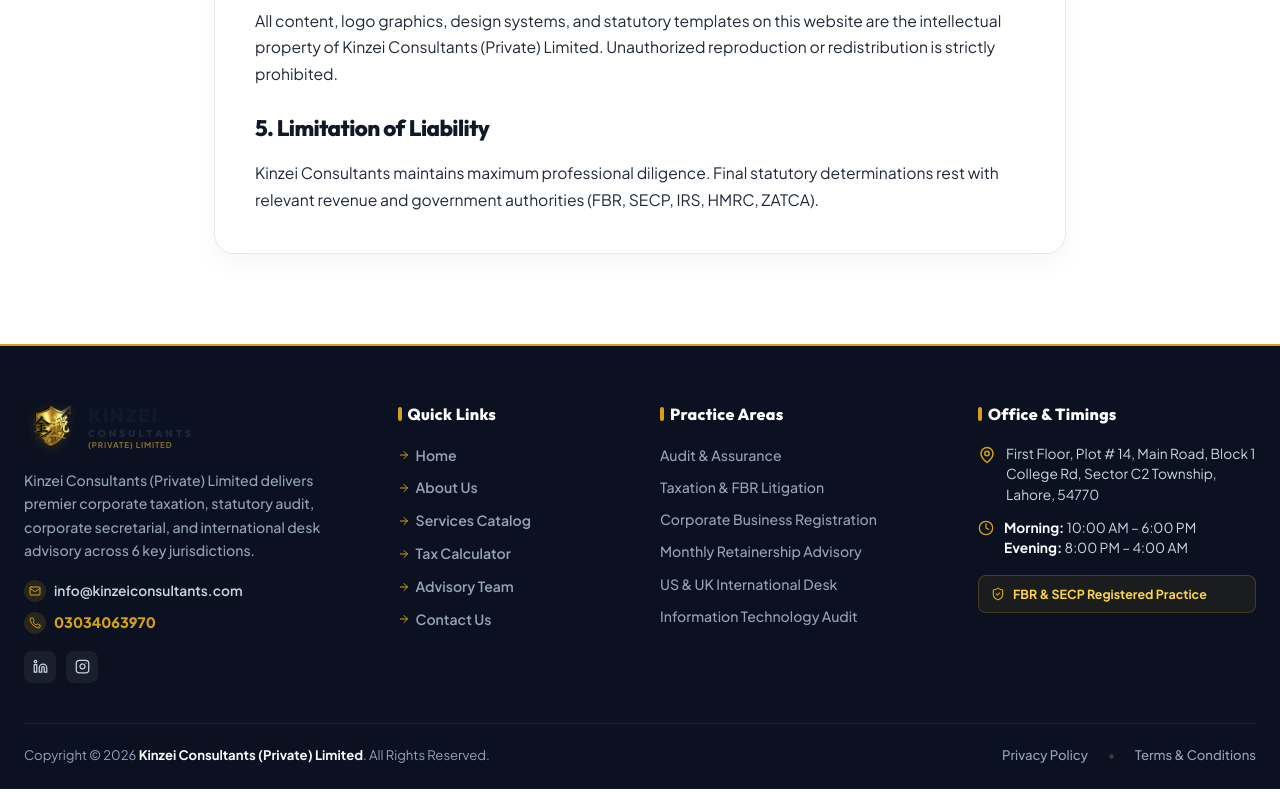
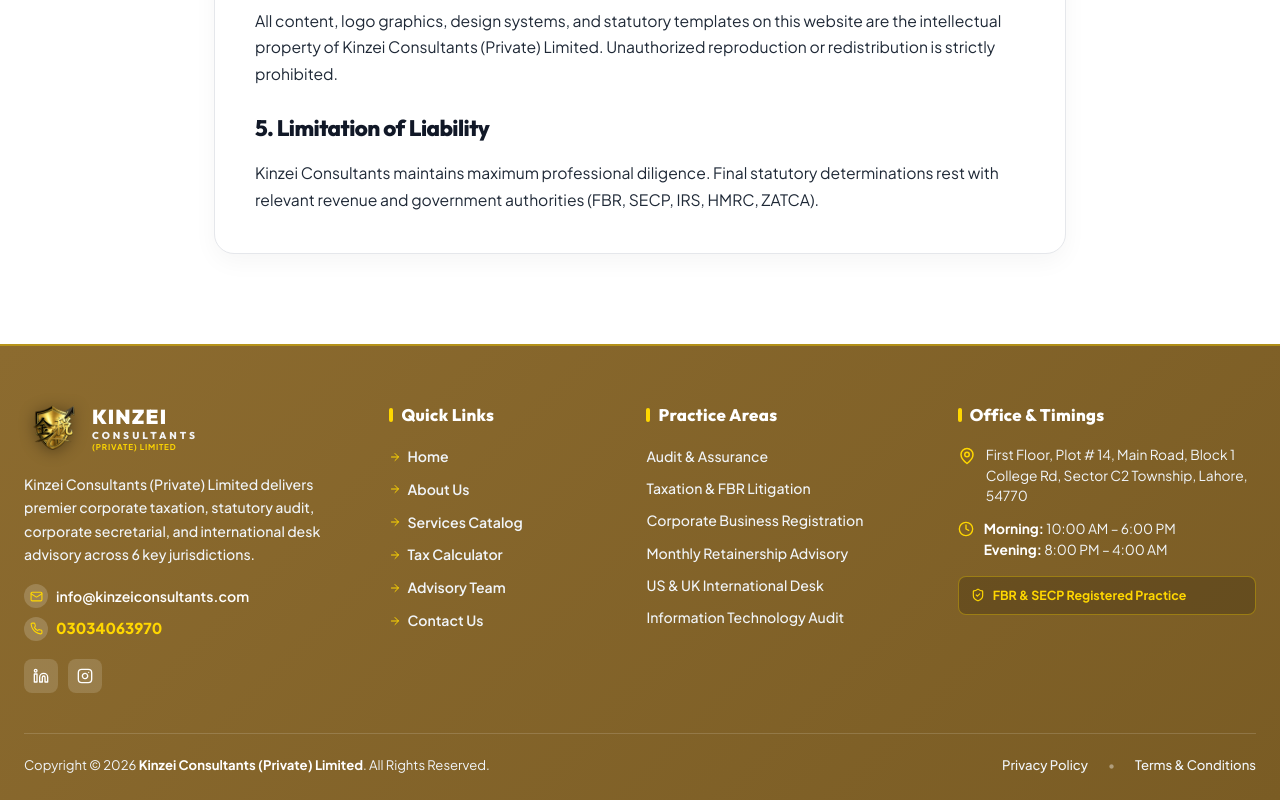
Before and after one commit to Hassan-zubair-ch/kinzei, a React (Vite) app in the folder client/: page /terms-and-conditions in a window 1280 px wide. Shown: the part 1089-1889 px from the top of the page. Built offline with nearby package versions, Linux system fonts and the light colour scheme.

Commit message:
Update footer background color to match header gradient exactly

```diff
--- a/client/src/components/Footer.jsx
+++ b/client/src/components/Footer.jsx
@@ -6,55 +6,55 @@
 export default function Footer() {
   return (
     <footer style={{
-      backgroundColor: '#0B1120',
-      borderTop: '2px solid #D4A017',
+      background: 'linear-gradient(135deg, #8C6B2F 0%, #7A5C24 100%)',
+      borderTop: '2px solid rgba(255, 215, 0, 0.4)',
       paddingTop: '55px',
       paddingBottom: '24px',
-      color: '#E2E8F0',
+      color: '#F3F4F6',
       position: 'relative'
     }}>
       <div className="container">
         {/* Main 4-Column Grid */}
         <div style={{
           display: 'grid',
-          gridTemplateColumns: '1.2fr 0.8fr 1fr 1fr',
+          gridTemplateColumns: '1.2fr 0.8fr 1fr 1.1fr',
           gap: '40px',
           marginBottom: '40px'
         }} className="footer-main-grid">
 
           {/* Col 1: Brand Profile & Direct Contact */}
           <div>
-            <KinzeiLogo height={52} isBrownHeader={false} />
-            <p style={{ marginTop: '16px', fontSize: '0.88rem', lineHeight: '1.65', color: '#94A3B8', maxWidth: '320px', fontWeight: 500 }}>
+            <KinzeiLogo height={56} isBrownHeader={true} />
+            <p style={{ marginTop: '16px', fontSize: '0.88rem', lineHeight: '1.65', color: '#F1F5F9', maxWidth: '320px', fontWeight: 500 }}>
               Kinzei Consultants (Private) Limited delivers premier corporate taxation, statutory audit, corporate secretarial, and international desk advisory across 6 key jurisdictions.
             </p>
 
             <div style={{ marginTop: '18px', display: 'flex', flexDirection: 'column', gap: '8px' }}>
               <a
                 href="mailto:info@kinzeiconsultants.com"
-                style={{ display: 'inline-flex', alignItems: 'center', gap: '8px', color: '#CBD5E1', fontSize: '0.86rem', textDecoration: 'none', transition: 'color 0.2s ease', fontWeight: 600 }}
-                onMouseEnter={(e) => e.currentTarget.style.color = '#D4A017'}
-                onMouseLeave={(e) => e.currentTarget.style.color = '#CBD5E1'}
+                style={{ display: 'inline-flex', alignItems: 'center', gap: '8px', color: '#FFFFFF', fontSize: '0.88rem', textDecoration: 'none', transition: 'color 0.2s ease', fontWeight: 600 }}
+                onMouseEnter={(e) => e.currentTarget.style.color = '#FFD700'}
+                onMouseLeave={(e) => e.currentTarget.style.color = '#FFFFFF'}
               >
-                <div style={{ width: '22px', height: '22px', borderRadius: '50%', backgroundColor: 'rgba(212, 160, 23, 0.15)', display: 'flex', alignItems: 'center', justifyContent: 'center' }}>
-                  <Mail size={12} color="#D4A017" />
+                <div style={{ width: '24px', height: '24px', borderRadius: '50%', backgroundColor: 'rgba(255, 255, 255, 0.18)', display: 'flex', alignItems: 'center', justifyContent: 'center' }}>
+                  <Mail size={13} color="#FFD700" />
                 </div>
                 <span>info@kinzeiconsultants.com</span>
               </a>
 
               <a
                 href="tel:03034063970"
-                style={{ display: 'inline-flex', alignItems: 'center', gap: '8px', color: '#D4A017', fontSize: '0.9rem', textDecoration: 'none', fontWeight: 800, transition: 'transform 0.2s ease' }}
+                style={{ display: 'inline-flex', alignItems: 'center', gap: '8px', color: '#FFD700', fontSize: '0.94rem', textDecoration: 'none', fontWeight: 800, transition: 'transform 0.2s ease' }}
               >
-                <div style={{ width: '22px', height: '22px', borderRadius: '50%', backgroundColor: 'rgba(212, 160, 23, 0.15)', display: 'flex', alignItems: 'center', justifyContent: 'center' }}>
-                  <Phone size={12} color="#D4A017" />
+                <div style={{ width: '24px', height: '24px', borderRadius: '50%', backgroundColor: 'rgba(255, 255, 255, 0.18)', display: 'flex', alignItems: 'center', justifyContent: 'center' }}>
+                  <Phone size={13} color="#FFD700" />
                 </div>
                 <span>03034063970</span>
               </a>
             </div>
 
             {/* Social Icons */}
-            <div style={{ display: 'flex', alignItems: 'center', gap: '10px', marginTop: '16px' }}>
+            <div style={{ display: 'flex', alignItems: 'center', gap: '10px', marginTop: '18px' }}>
               <a
                 href="https://www.linkedin.com/in/amina-batool-kc?utm_source=share_via&utm_content=profile&utm_medium=member_android"
                 target="_blank"
@@ -62,14 +62,14 @@
                 title="LinkedIn"
                 style={{
                   display: 'flex', alignItems: 'center', justifyContent: 'center',
-                  width: '32px', height: '32px', borderRadius: '8px',
-                  backgroundColor: 'rgba(255, 255, 255, 0.06)', color: '#CBD5E1',
+                  width: '34px', height: '34px', borderRadius: '8px',
+                  backgroundColor: 'rgba(255, 255, 255, 0.15)', color: '#FFFFFF',
                   transition: 'all 0.2s ease', textDecoration: 'none'
                 }}
                 onMouseEnter={(e) => { e.currentTarget.style.backgroundColor = '#0A66C2'; e.currentTarget.style.color = '#FFFFFF'; }}
-                onMouseLeave={(e) => { e.currentTarget.style.backgroundColor = 'rgba(255, 255, 255, 0.06)'; e.currentTarget.style.color = '#CBD5E1'; }}
+                onMouseLeave={(e) => { e.currentTarget.style.backgroundColor = 'rgba(255, 255, 255, 0.15)'; e.currentTarget.style.color = '#FFFFFF'; }}
               >
-                <Linkedin size={15} />
+                <Linkedin size={16} />
               </a>
 
               <a
@@ -79,14 +79,14 @@
                 title="Instagram"
                 style={{
                   display: 'flex', alignItems: 'center', justifyContent: 'center',
-                  width: '32px', height: '32px', borderRadius: '8px',
-                  backgroundColor: 'rgba(255, 255, 255, 0.06)', color: '#CBD5E1',
+                  width: '34px', height: '34px', borderRadius: '8px',
+                  backgroundColor: 'rgba(255, 255, 255, 0.15)', color: '#FFFFFF',
                   transition: 'all 0.2s ease', textDecoration: 'none'
                 }}
                 onMouseEnter={(e) => { e.currentTarget.style.backgroundColor = '#E1306C'; e.currentTarget.style.color = '#FFFFFF'; }}
-                onMouseLeave={(e) => { e.currentTarget.style.backgroundColor = 'rgba(255, 255, 255, 0.06)'; e.currentTarget.style.color = '#CBD5E1'; }}
+                onMouseLeave={(e) => { e.currentTarget.style.backgroundColor = 'rgba(255, 255, 255, 0.15)'; e.currentTarget.style.color = '#FFFFFF'; }}
               >
-                <Instagram size={15} />
+                <Instagram size={16} />
               </a>
             </div>
           </div>
@@ -95,16 +95,16 @@
           <div>
             <h4 style={{
               color: '#FFFFFF',
-              fontSize: '1rem',
+              fontSize: '1.05rem',
               marginBottom: '16px',
               fontWeight: 800,
               fontFamily: 'var(--font-heading)',
               letterSpacing: '0.3px',
               display: 'flex',
               alignItems: 'center',
-              gap: '6px'
+              gap: '8px'
             }}>
-              <span style={{ width: '4px', height: '14px', backgroundColor: '#D4A017', borderRadius: '2px' }} />
+              <span style={{ width: '4px', height: '14px', backgroundColor: '#FFD700', borderRadius: '2px' }} />
               Quick Links
             </h4>
             <ul style={{ listStyle: 'none', padding: 0, margin: 0, display: 'flex', flexDirection: 'column', gap: '9px', fontSize: '0.88rem' }}>
@@ -119,11 +119,11 @@
                 <li key={link.name}>
                   <Link
                     to={link.path}
-                    style={{ color: '#94A3B8', transition: 'all 0.2s ease', display: 'inline-flex', alignItems: 'center', gap: '6px', fontWeight: 600, textDecoration: 'none' }}
-                    onMouseEnter={(e) => { e.currentTarget.style.color = '#D4A017'; e.currentTarget.style.transform = 'translateX(3px)'; }}
-                    onMouseLeave={(e) => { e.currentTarget.style.color = '#94A3B8'; e.currentTarget.style.transform = 'translateX(0)'; }}
+                    style={{ color: '#F1F5F9', transition: 'all 0.2s ease', display: 'inline-flex', alignItems: 'center', gap: '6px', fontWeight: 600, textDecoration: 'none' }}
+                    onMouseEnter={(e) => { e.currentTarget.style.color = '#FFD700'; e.currentTarget.style.transform = 'translateX(3px)'; }}
+                    onMouseLeave={(e) => { e.currentTarget.style.color = '#F1F5F9'; e.currentTarget.style.transform = 'translateX(0)'; }}
                   >
-                    <ArrowRight size={12} color="#D4A017" />
+                    <ArrowRight size={12} color="#FFD700" />
                     <span>{link.name}</span>
                   </Link>
                 </li>
@@ -135,16 +135,16 @@
           <div>
             <h4 style={{
               color: '#FFFFFF',
-              fontSize: '1rem',
+              fontSize: '1.05rem',
               marginBottom: '16px',
               fontWeight: 800,
               fontFamily: 'var(--font-heading)',
               letterSpacing: '0.3px',
               display: 'flex',
               alignItems: 'center',
-              gap: '6px'
+              gap: '8px'
             }}>
-              <span style={{ width: '4px', height: '14px', backgroundColor: '#D4A017', borderRadius: '2px' }} />
+              <span style={{ width: '4px', height: '14px', backgroundColor: '#FFD700', borderRadius: '2px' }} />
               Practice Areas
             </h4>
             <ul style={{ listStyle: 'none', padding: 0, margin: 0, display: 'flex', flexDirection: 'column', gap: '9px', fontSize: '0.88rem' }}>
@@ -159,9 +159,9 @@
                 <li key={s.id}>
                   <Link
                     to={`/services/detail/${s.id}`}
-                    style={{ color: '#94A3B8', transition: 'all 0.2s ease', fontWeight: 500, textDecoration: 'none', display: 'inline-block' }}
-                    onMouseEnter={(e) => { e.currentTarget.style.color = '#D4A017'; e.currentTarget.style.transform = 'translateX(3px)'; }}
-                    onMouseLeave={(e) => { e.currentTarget.style.color = '#94A3B8'; e.currentTarget.style.transform = 'translateX(0)'; }}
+                    style={{ color: '#F1F5F9', transition: 'all 0.2s ease', fontWeight: 500, textDecoration: 'none', display: 'inline-block' }}
+                    onMouseEnter={(e) => { e.currentTarget.style.color = '#FFD700'; e.currentTarget.style.transform = 'translateX(3px)'; }}
+                    onMouseLeave={(e) => { e.currentTarget.style.color = '#F1F5F9'; e.currentTarget.style.transform = 'translateX(0)'; }}
                   >
                     {s.name}
                   </Link>
@@ -174,29 +174,29 @@
           <div>
             <h4 style={{
               color: '#FFFFFF',
-              fontSize: '1rem',
+              fontSize: '1.05rem',
               marginBottom: '16px',
               fontWeight: 800,
               fontFamily: 'var(--font-heading)',
               letterSpacing: '0.3px',
               display: 'flex',
               alignItems: 'center',
-              gap: '6px'
+              gap: '8px'
             }}>
-              <span style={{ width: '4px', height: '14px', backgroundColor: '#D4A017', borderRadius: '2px' }} />
+              <span style={{ width: '4px', height: '14px', backgroundColor: '#FFD700', borderRadius: '2px' }} />
               Office &amp; Timings
             </h4>
             <div style={{ display: 'flex', flexDirection: 'column', gap: '12px', fontSize: '0.86rem' }}>
               <div style={{ display: 'flex', gap: '10px' }}>
-                <MapPin size={18} color="#D4A017" style={{ flexShrink: 0, marginTop: '2px' }} />
-                <span style={{ color: '#CBD5E1', lineHeight: '1.5' }}>First Floor, Plot # 14, Main Road, Block 1 College Rd, Sector C2 Township, Lahore, 54770</span>
+                <MapPin size={18} color="#FFD700" style={{ flexShrink: 0, marginTop: '2px' }} />
+                <span style={{ color: '#F1F5F9', lineHeight: '1.5' }}>First Floor, Plot # 14, Main Road, Block 1 College Rd, Sector C2 Township, Lahore, 54770</span>
               </div>
 
               <div style={{ display: 'flex', gap: '10px', alignItems: 'flex-start' }}>
-                <Clock size={16} color="#D4A017" style={{ flexShrink: 0, marginTop: '2px' }} />
-                <span style={{ color: '#CBD5E1', lineHeight: '1.5' }}>
-                  <strong style={{ color: '#F8FAFC' }}>Morning:</strong> 10:00 AM – 6:00 PM<br/>
-                  <strong style={{ color: '#F8FAFC' }}>Evening:</strong> 8:00 PM – 4:00 AM
+                <Clock size={16} color="#FFD700" style={{ flexShrink: 0, marginTop: '2px' }} />
+                <span style={{ color: '#F1F5F9', lineHeight: '1.5' }}>
+                  <strong style={{ color: '#FFFFFF' }}>Morning:</strong> 10:00 AM – 6:00 PM<br/>
+                  <strong style={{ color: '#FFFFFF' }}>Evening:</strong> 8:00 PM – 4:00 AM
                 </span>
               </div>
 
@@ -204,16 +204,16 @@
                 marginTop: '4px',
                 padding: '8px 12px',
                 borderRadius: '8px',
-                backgroundColor: 'rgba(212, 160, 23, 0.08)',
-                border: '1px solid rgba(212, 160, 23, 0.25)',
+                backgroundColor: 'rgba(0, 0, 0, 0.18)',
+                border: '1px solid rgba(255, 215, 0, 0.35)',
                 display: 'flex',
                 alignItems: 'center',
                 gap: '8px',
                 fontSize: '0.78rem',
-                color: '#FCD34D',
+                color: '#FFD700',
                 fontWeight: 700
               }}>
-                <ShieldCheck size={14} color="#D4A017" />
+                <ShieldCheck size={14} color="#FFD700" />
                 <span>FBR &amp; SECP Registered Practice</span>
               </div>
             </div>
@@ -223,7 +223,7 @@
 
         {/* Clean Copyright & Legal Bar */}
         <div style={{
-          borderTop: '1px solid rgba(255, 255, 255, 0.08)',
+          borderTop: '1px solid rgba(255, 255, 255, 0.15)',
           paddingTop: '20px',
           display: 'flex',
           justifyContent: 'space-between',
@@ -231,26 +231,26 @@
           flexWrap: 'wrap',
           gap: '12px',
           fontSize: '0.82rem',
-          color: '#94A3B8'
+          color: '#F1F5F9'
         }}>
           <div>
-            Copyright © 2026 <strong style={{ color: '#F8FAFC' }}>Kinzei Consultants (Private) Limited</strong>. All Rights Reserved.
+            Copyright © 2026 <strong style={{ color: '#FFFFFF' }}>Kinzei Consultants (Private) Limited</strong>. All Rights Reserved.
           </div>
           <div style={{ display: 'flex', alignItems: 'center', gap: '20px' }}>
             <Link
               to="/privacy-policy"
-              style={{ color: '#94A3B8', textDecoration: 'none', transition: 'color 0.2s ease', fontWeight: 500 }}
-              onMouseEnter={(e) => e.currentTarget.style.color = '#D4A017'}
-              onMouseLeave={(e) => e.currentTarget.style.color = '#94A3B8'}
+              style={{ color: '#F1F5F9', textDecoration: 'none', transition: 'color 0.2s ease', fontWeight: 500 }}
+              onMouseEnter={(e) => e.currentTarget.style.color = '#FFD700'}
+              onMouseLeave={(e) => e.currentTarget.style.color = '#F1F5F9'}
             >
               Privacy Policy
             </Link>
-            <span style={{ color: 'rgba(255,255,255,0.2)' }}>•</span>
+            <span style={{ color: 'rgba(255,255,255,0.4)' }}>•</span>
             <Link
               to="/terms-and-conditions"
-              style={{ color: '#94A3B8', textDecoration: 'none', transition: 'color 0.2s ease', fontWeight: 500 }}
-              onMouseEnter={(e) => e.currentTarget.style.color = '#D4A017'}
-              onMouseLeave={(e) => e.currentTarget.style.color = '#94A3B8'}
+              style={{ color: '#F1F5F9', textDecoration: 'none', transition: 'color 0.2s ease', fontWeight: 500 }}
+              onMouseEnter={(e) => e.currentTarget.style.color = '#FFD700'}
+              onMouseLeave={(e) => e.currentTarget.style.color = '#F1F5F9'}
             >
               Terms &amp; Conditions
             </Link>
```
